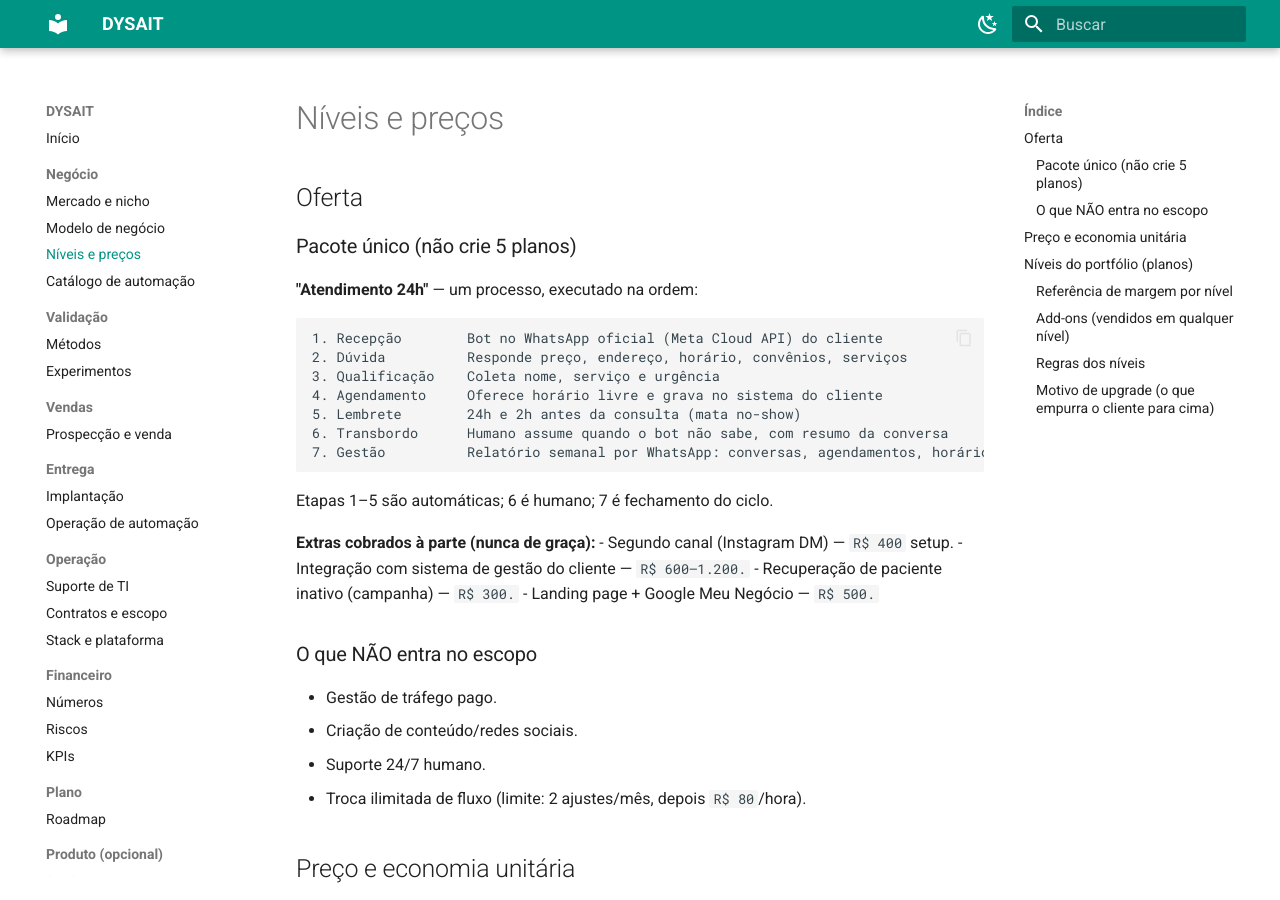
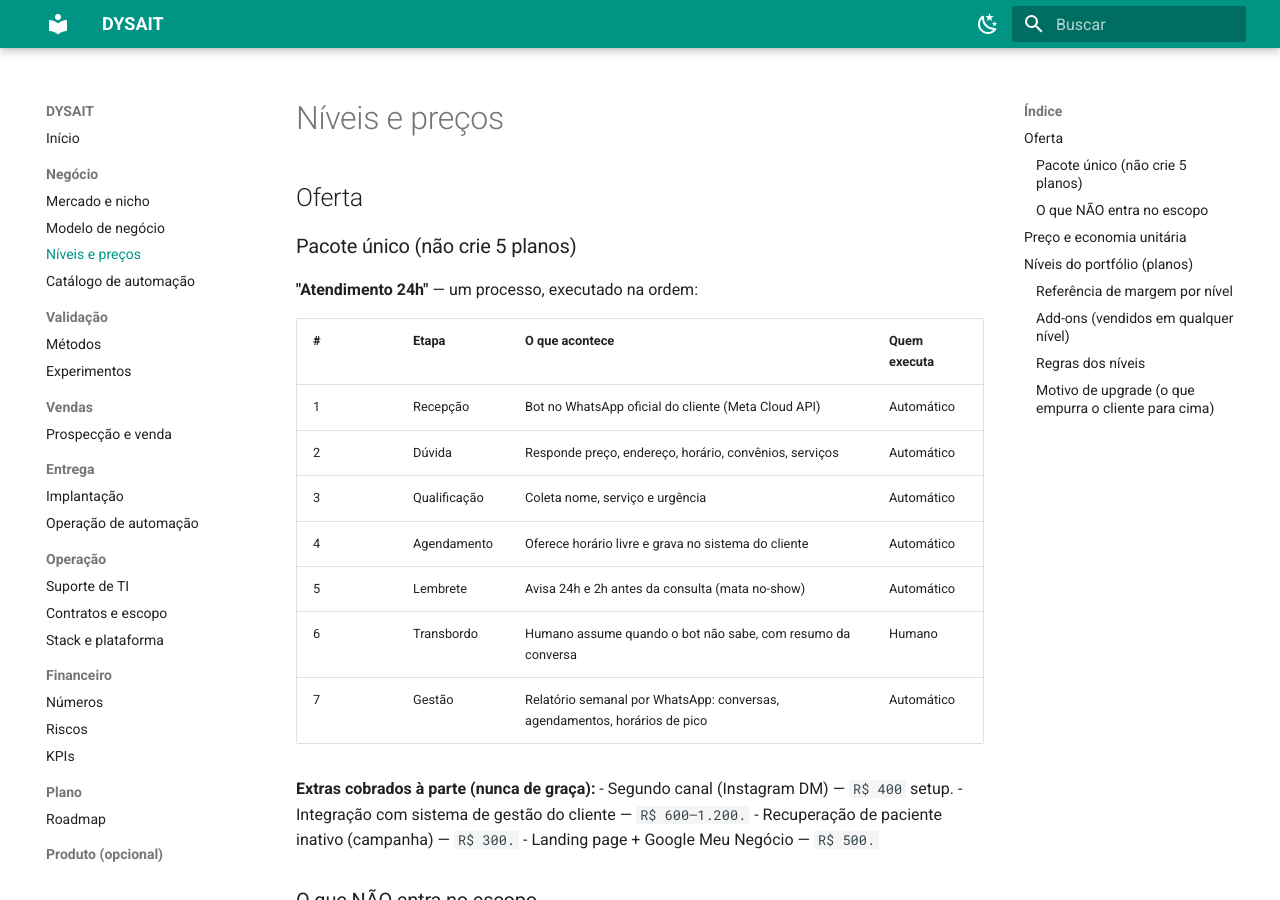
Before and after one commit to DYSAIT/dysait, an MkDocs documentation site: the page built from documentacao/docs/negocio/niveis.md, in a window 1280 px wide and 900 px high. Built offline with MkDocs 1.6.1 and Material for MkDocs 9.7.7, drawn with Linux system fonts in a browser that asks for light colours.

Commit message:
docs: convert atendimento levels list to markdown table in niveis.md

````diff
--- a/documentacao/docs/negocio/niveis.md
+++ b/documentacao/docs/negocio/niveis.md
@@ -11,17 +11,15 @@ description: Planos do portfólio
 
 **"Atendimento 24h"** — um processo, executado na ordem:
 
-```
-1. Recepção        Bot no WhatsApp oficial (Meta Cloud API) do cliente
-2. Dúvida          Responde preço, endereço, horário, convênios, serviços
-3. Qualificação    Coleta nome, serviço e urgência
-4. Agendamento     Oferece horário livre e grava no sistema do cliente
-5. Lembrete        24h e 2h antes da consulta (mata no-show)
-6. Transbordo      Humano assume quando o bot não sabe, com resumo da conversa
-7. Gestão          Relatório semanal por WhatsApp: conversas, agendamentos, horários de pico
-```
-
-Etapas 1–5 são automáticas; 6 é humano; 7 é fechamento do ciclo.
+| # | Etapa | O que acontece | Quem executa |
+|---|---|---|---|
+| 1 | Recepção | Bot no WhatsApp oficial do cliente (Meta Cloud API) | Automático |
+| 2 | Dúvida | Responde preço, endereço, horário, convênios, serviços | Automático |
+| 3 | Qualificação | Coleta nome, serviço e urgência | Automático |
+| 4 | Agendamento | Oferece horário livre e grava no sistema do cliente | Automático |
+| 5 | Lembrete | Avisa 24h e 2h antes da consulta (mata no-show) | Automático |
+| 6 | Transbordo | Humano assume quando o bot não sabe, com resumo da conversa | Humano |
+| 7 | Gestão | Relatório semanal por WhatsApp: conversas, agendamentos, horários de pico | Automático |
 
 **Extras cobrados à parte (nunca de graça):**
 - Segundo canal (Instagram DM) — `R$ 400` setup.
````
